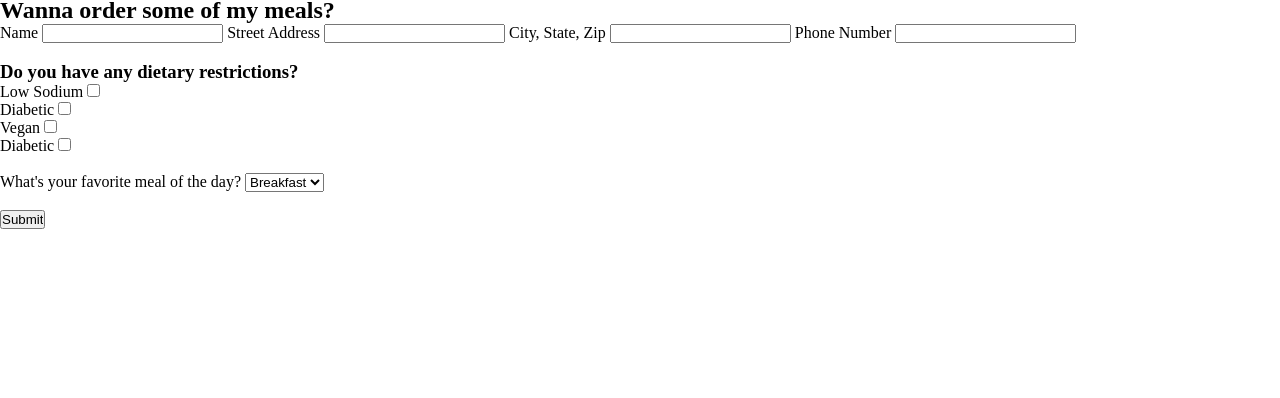
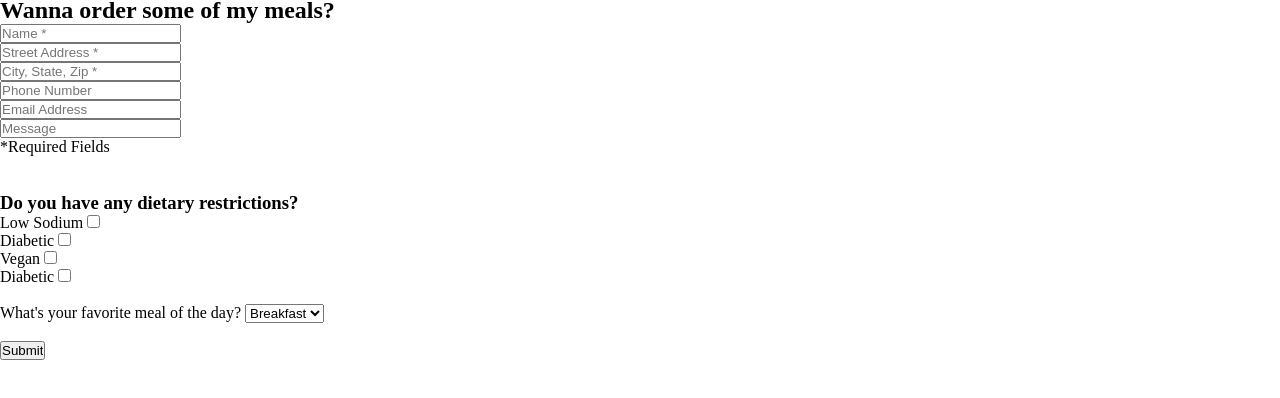
Before and after one commit to Reka-W/Restaurants, a plain HTML site: page my_kitchen.html in a window 1280 px wide. Shown: the part 58-456 px from the top of the page. Drawn offline with Linux system fonts and the light colour scheme.

Commit message:
Updated my_kitchen form

```diff
--- a/my_kitchen.html
+++ b/my_kitchen.html
@@ -20,17 +20,24 @@
         <h2>Wanna order some of my meals?</h2>
 
         <form>
-            <label for="name">Name</label>
-            <input type="text" id="name" name="name">
-            <!-- <br> -->
-            <label for="address">Street Address</label>
-            <input type="text" id="address" name="address">
-            <!-- <br> -->
-            <label for="city">City, State, Zip</label>
-            <input type="text" id="city" name="city">
-            <!-- <br> -->
-            <label for="phone">Phone Number</label>
-            <input type="text" id="phone" name="phone">
+            <label for="name"></label>
+            <input type="text" id="name" name="name" placeholder="Name *" required>
+            <br>
+            <label for="address"></label>
+            <input type="text" id="address" name="address" placeholder="Street Address *" required>
+            <br>
+            <label for="city"></label>
+            <input type="text" id="city" name="city" placeholder="City, State, Zip *" required>
+            <br>
+            <label for="phone"></label>
+            <input type="tel" id="phone" name="phone" placeholder="Phone Number">
+            <br>
+            <label for="email"></label>
+            <input type="email" id="email" name="email" placeholder="Email Address">
+            <br>
+            <label for="message"></label>
+            <input type="text-area" id="message" name="message" placeholder="Message">
+            <p>*Required Fields</p>
             <br>
             <br>
             <h3>Do you have any dietary restrictions?</h3>
@@ -48,7 +55,7 @@
             <br>
             <br>
             <label for="meal">What's your favorite meal of the day?</label>
-                <select id="meal" name="meal">
+                <select id="meal" name="meal" required>
                     <option value="breakfast">Breakfast</option>
                     <option value="lunch">Lunch</option>
                     <option value="dinner">Dinner</option>
```
